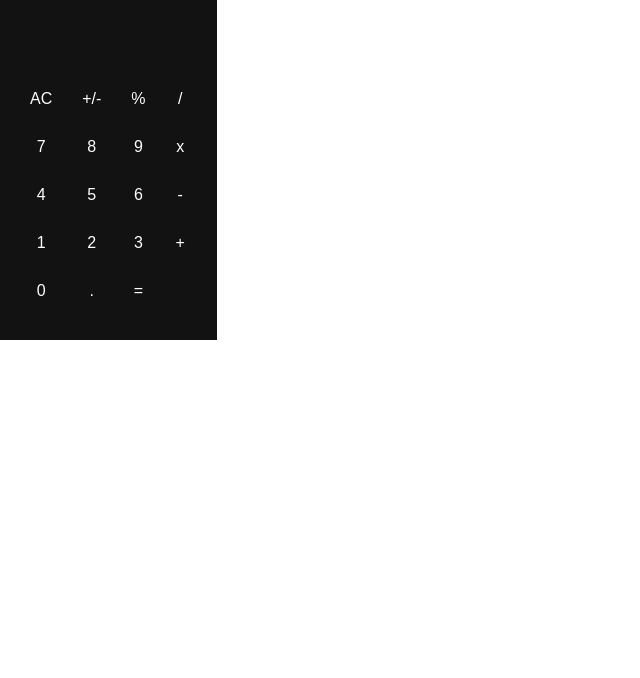
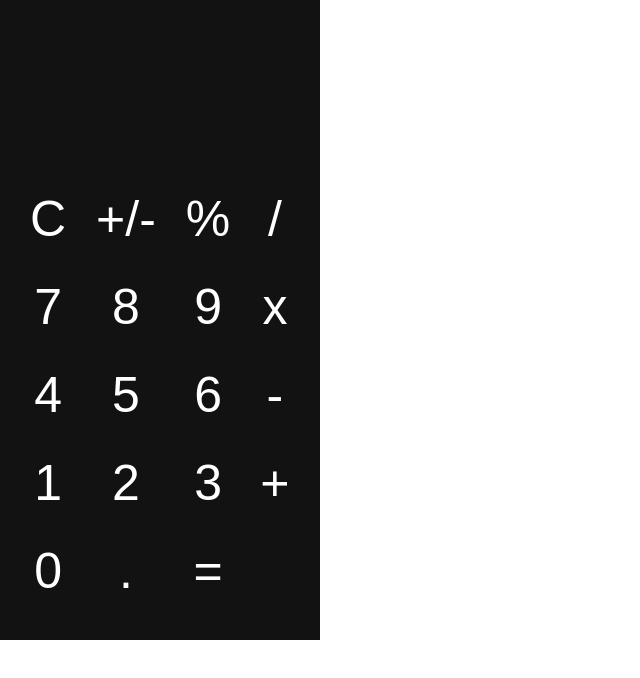
Before and after one commit to E-jane15/Personal-Projects, a plain HTML site: page Simple Calculator/index.html in a window 1280 px wide. Shown: the whole page, without its empty margins (0-640 px from the left). Drawn offline with Linux system fonts and the light colour scheme.

Commit message:
Increased font size and space for calculator area

```diff
--- a/Simple Calculator/index.html
+++ b/Simple Calculator/index.html
@@ -17,7 +17,7 @@
         </div>
         <div class="buttons">
 
-                <div>AC</div>
+                <div>C</div>
                 <div>+/-</div>
                 <div>%</div>
                 <div>/</div>
--- a/Simple Calculator/style.css
+++ b/Simple Calculator/style.css
@@ -12,11 +12,12 @@
 
 }
 .calculatorarea{
-    margin: 50px 40px;
+    margin: 150px 40px;
 }
 .buttons{
     display:grid;
     grid-template-columns: repeat(4,0.5fr);
     gap:30px;
     text-align: center;
+    font-size: 50px;
 }
```
